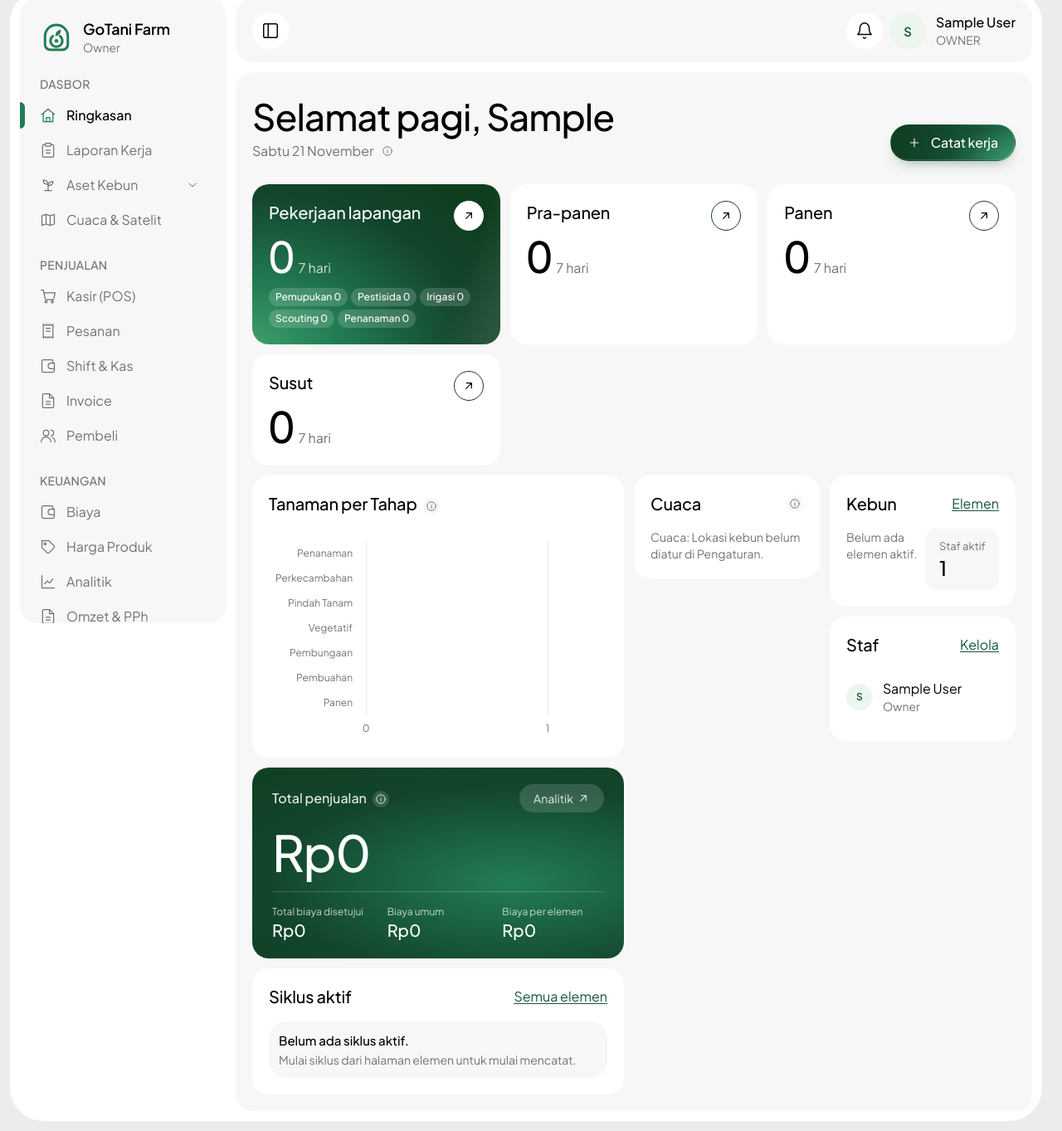
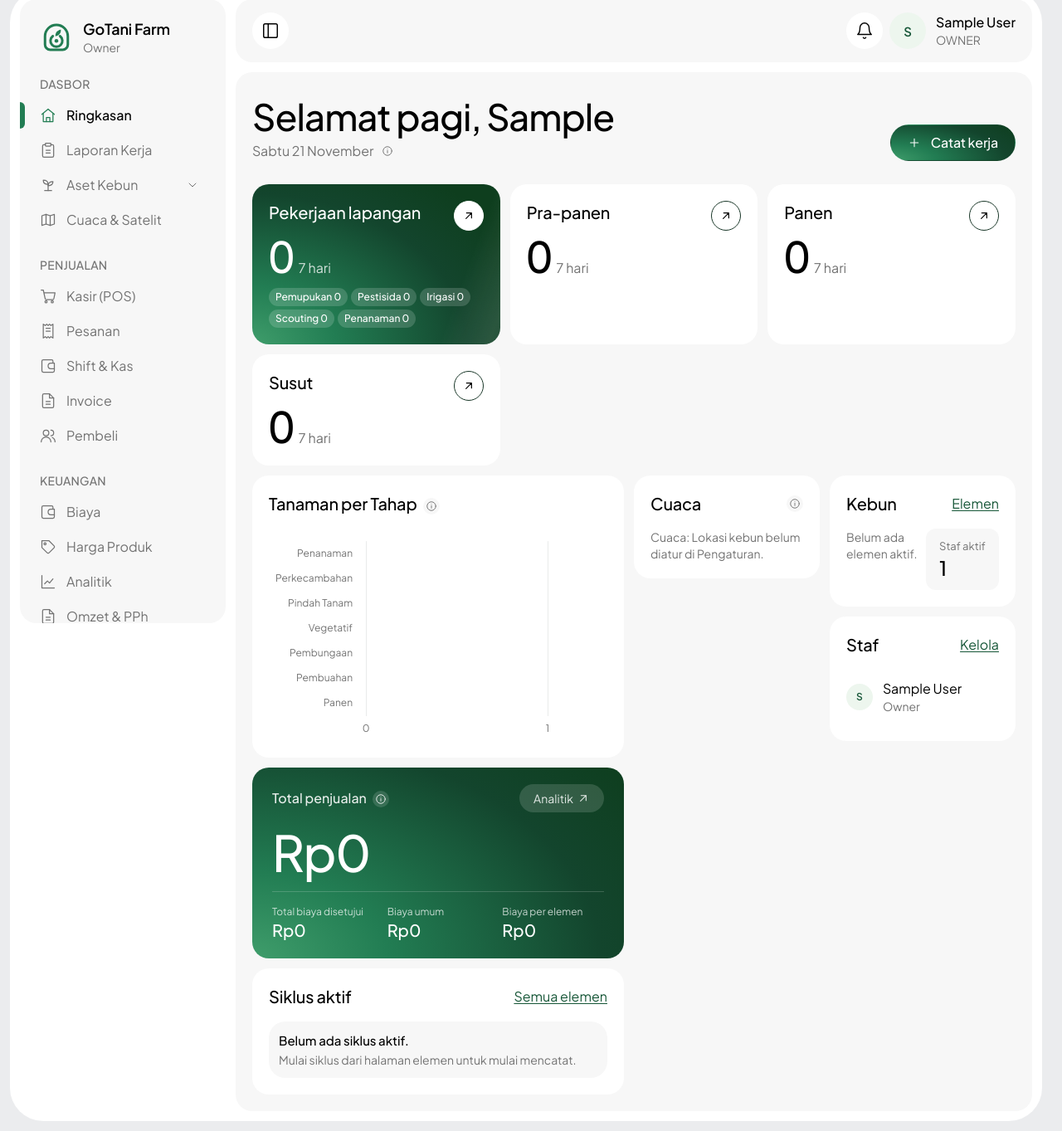
Before and after one commit to deleels/GoTani, a Django app: page / in a window 1280 px wide. Shown: the part 25-1388 px from the top of the page at 83% size. Run offline with Django 5.2, Linux system fonts and the light colour scheme; the visitor is signed in with stand-in values (Sample User, id 1); data comes from the database, SQL or seed files in the repository; data that the repository does not hold is empty; some libraries are stand-ins or nearby versions.

Commit message:
One light source for green surfaces: hero and primary button reuse the featured card's bottom-left glow; button flat (no shadow/rim)

```diff
--- a/core/static/core/gotani.css
+++ b/core/static/core/gotani.css
@@ -875,19 +875,11 @@ html { scrollbar-gutter: stable; }
   :is(.app-dash__stats, .app-buyer__value) .gt-stat__value, :is(.app-dash__stats, .app-buyer__value) .gt-stat__value.app-stat__money { font-size: 20px; }
 }
 
-/* Primary (gradient) button as in the design-system reference shots. One light source at the lower right: the
-   gradient brightens toward that corner, the glow sits in it, and only the bottom/right edges catch a rim of light
-   (no top highlight, which would imply a second light from above). Overrides bundle.css (copied, never edited). */
-.gt-btn--primary {
-  background:
-    radial-gradient(85% 160% at 100% 100%, rgb(95 189 146 / .42), transparent 62%),
-    linear-gradient(115deg, var(--green-900) 0%, var(--green-800) 35%, var(--green-700) 65%, var(--green-600) 100%);
-  color: #fff; font-weight: 500; letter-spacing: -.01em; gap: 12px;
-  box-shadow: inset -1px -1px 0 rgb(255 255 255 / .14), 0 8px 18px -10px rgb(19 69 45 / .6);
-}
-.gt-btn--primary:hover {
-  background:
-    radial-gradient(85% 160% at 100% 100%, rgb(95 189 146 / .55), transparent 64%),
-    linear-gradient(115deg, var(--green-900) 0%, var(--green-800) 30%, var(--green-700) 60%, var(--green-600) 100%);
-}
+/* One light for every green surface: the featured stat card's glow from the bottom-left corner (bundle.css
+   .gt-stat--featured) is reused for the hero panel and the primary button, so cards, panel and buttons read as lit
+   from the same place. Flat: no drop shadow, no rim highlight. Overrides bundle.css (copied, never edited). */
+:root { --gt-lit: radial-gradient(130% 160% at 0% 100%, #3f9d6b 0%, var(--green-600) 28%, var(--green-800) 72%, var(--green-900) 100%); }
+.gt-hero { background: var(--gt-lit); }
+.gt-btn--primary { background: var(--gt-lit); color: #fff; font-weight: 500; letter-spacing: -.01em; gap: 12px; box-shadow: none; }
+.gt-btn--primary:hover { background: radial-gradient(130% 160% at 0% 100%, #4aab78 0%, var(--green-600) 32%, var(--green-800) 76%, var(--green-900) 100%); }
 .gt-btn--primary:disabled, .gt-btn--primary[aria-disabled=true] { background: var(--surface); color: var(--ink-subtle); box-shadow: none; }
```
